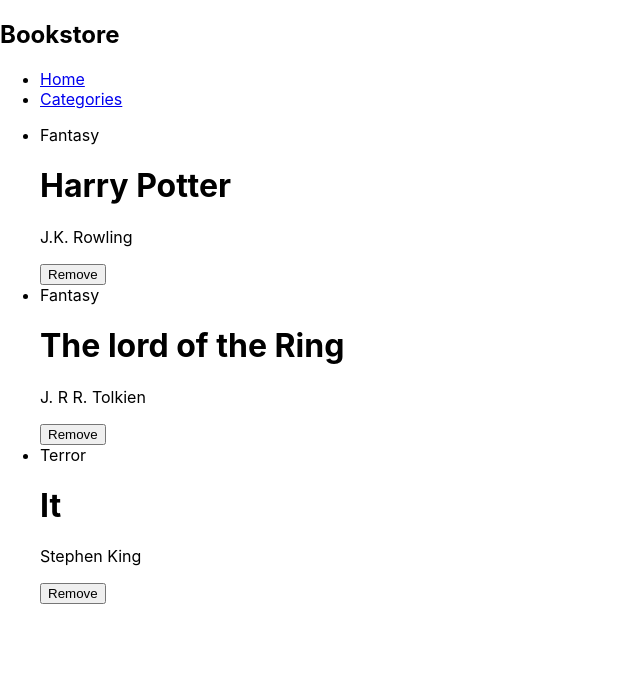
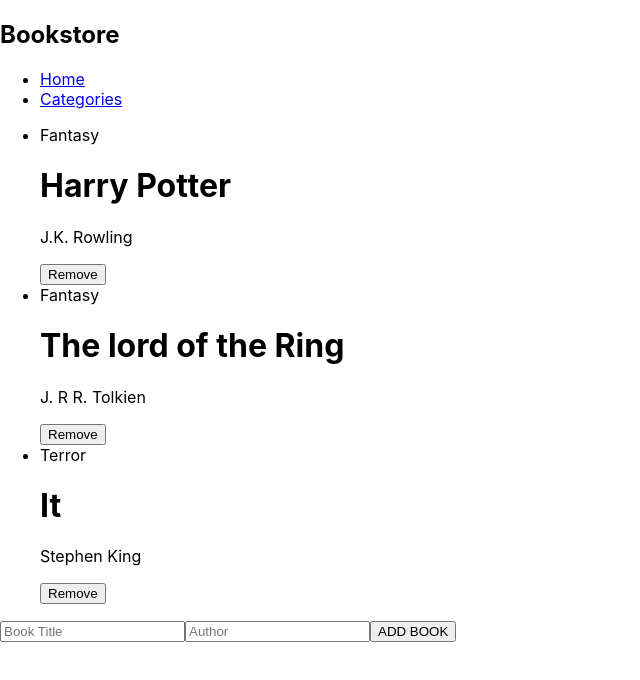
Before and after one commit to CesarHerr/bookstore_react, a React (Create React App) app: page / in a window 1280 px wide. Shown: the top 680 px of the page, without its empty margins (0-640 px from the left). Built offline with nearby package versions, Linux system fonts and the light colour scheme.

Commit message:
Add NewBook component

```diff
--- a/src/components/Home.js
+++ b/src/components/Home.js
@@ -1,7 +1,13 @@
 import BookList from './Booklist';
+import NewBook from './Newbook';
 
 function Home() {
-  return <BookList />;
+  return (
+    <>
+      <BookList />
+      <NewBook />
+    </>
+  );
 }
 
 export default Home;
--- /dev/null
+++ b/src/components/Newbook.js
@@ -0,0 +1,11 @@
+function NewBook() {
+  return (
+    <form>
+      <input type="text" placeholder="Book Title" required />
+      <input type="text" placeholder="Author" required />
+      <button type="button">ADD BOOK</button>
+    </form>
+  );
+}
+
+export default NewBook;
```
